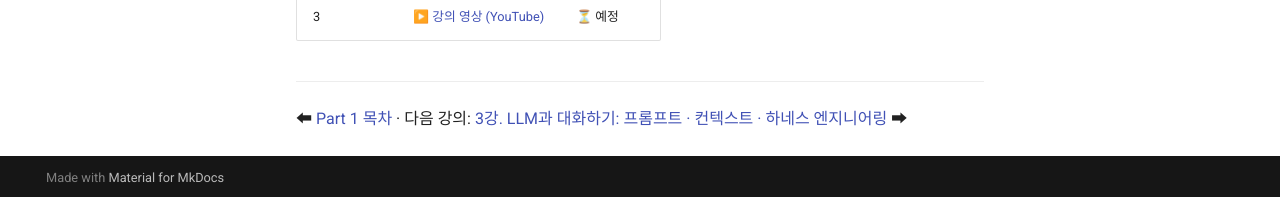
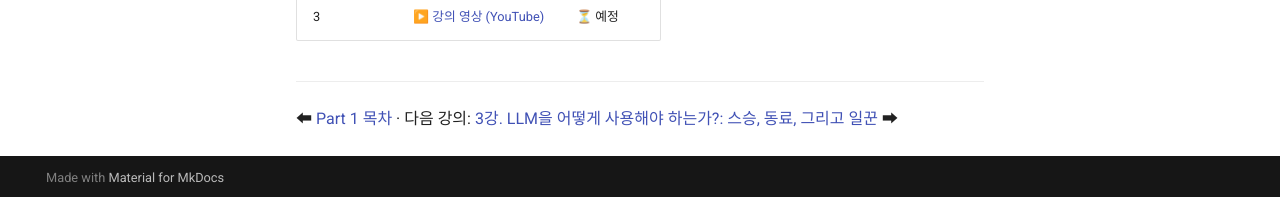
Before and after one commit to karpjoo/agentic-coding, an MkDocs documentation site: the page built from docs/part-2-llm-autonomy/02-understanding-LLM/index.md, in a window 1280 px wide and 900 px high, scrolled down 525 px. Shown: the part 700-897 px from the top of the window. Built offline with MkDocs 1.6.1 and Material for MkDocs 9.7.7, drawn with Linux system fonts in a browser that asks for light colours; comment, search, counter and statistics services are not loaded.

Commit message:
part 2 - 2강, 3강 index.md

```diff
--- a/docs/part-2-llm-autonomy/02-understanding-LLM/index.md
+++ b/docs/part-2-llm-autonomy/02-understanding-LLM/index.md
@@ -32,4 +32,4 @@
 | 3 | ▶️ [강의 영상 (YouTube)](https://youtube.com/watch?v=XXXXXXX) | ⏳ 예정 |
 
 ---
-⬅ [Part 1 목차](../README.md) · 다음 강의: [3강. LLM과 대화하기: 프롬프트 · 컨텍스트 · 하네스 엔지니어링](../03-talking-with-LLMs/index.md) ➡
+⬅ [Part 1 목차](../README.md) · 다음 강의: [3강. LLM을 어떻게 사용해야 하는가?: 스승, 동료, 그리고 일꾼](../03-LLM-trinity/index.md) ➡
```
Also changed, not shown: docs/part-2-llm-autonomy/03-LLM-trinity/index.md (renamed from docs/part-2-llm-autonomy/03-AI-trinity/index.md, +1 -0 lines), docs/part-2-llm-autonomy/README.md (+1 -1 lines), 2 other files.
